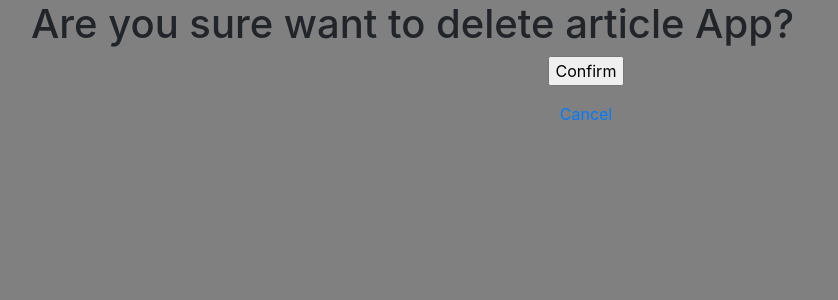
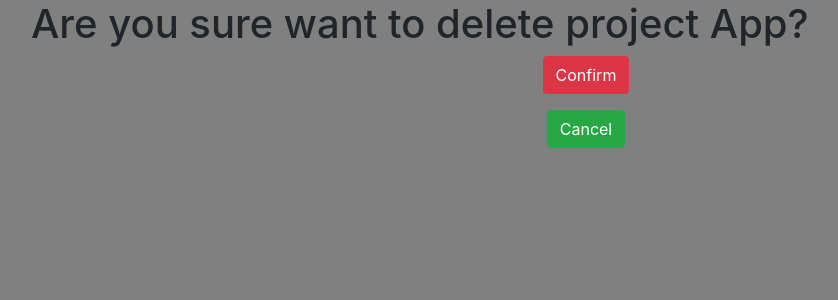
Before and after one commit to samatuulu/python_group_3_homework_49_bektursun_samatbek_uulu, a Django app: page /project/1/delete/ in a window 1280 px wide. Shown: the part 56-356 px from the top of the page, without its empty margins (54-892 px from the left). Run offline with Django 3.2, Linux system fonts and the light colour scheme; data comes from the database, SQL or seed files in the repository; some libraries are stand-ins or nearby versions.

Commit message:
Changed loging of deatil view and worked in other files to make better.

```diff
--- a/source/issuetracker/templates/partial/project_cu.html
+++ b/source/issuetracker/templates/partial/project_cu.html
@@ -12,4 +12,4 @@
     <p>{{ field }}</p>
 {% endfor %}
 
-<p><input type="submit" value="{{ button_text }}"></p>
+<p><input class="btn btn-success" type="submit" value="{{ button_text }}"></p>
--- a/source/issuetracker/templates/project/project_delete.html
+++ b/source/issuetracker/templates/project/project_delete.html
@@ -1,12 +1,12 @@
 {% extends 'base.html' %}
 
-{% block title %}Delete project{% endblock %}
+{% block title %}Delete Project{% endblock %}
 
 {% block content %}
-    <h1>Are you sure want to delete article {{ project }}?</h1>
+    <h1>Are you sure want to delete project {{ project }}?</h1>
     <form method="POST" action="{% url 'project_delete' project.pk %}" class="text-center">
         {% csrf_token %}
-        <p><input type="submit" value="Confirm"></p>
-        <p><a href="{% url 'project_detail' project.pk %}">Cancel</a></p>
+        <p><input type="submit" class="btn btn-danger" value="Confirm"></p>
+        <p><a class="btn btn-success" href="{% url 'project_detail' project.pk %}">Cancel</a></p>
     </form>
 {% endblock %}
--- a/source/issuetracker/templates/project/project_index.html
+++ b/source/issuetracker/templates/project/project_index.html
@@ -5,6 +5,7 @@
 {% endblock %}
 
 {% block content %}
+    <hr>
     {% for i in project %}
         <h6> {{i}} </h6>
         <div class="btn-group btn-group-toggle">
@@ -20,7 +21,10 @@
         </div>
     {% endfor %}
     <br/>
+    <div>
+    </div>
+    <hr/>
     <small>Add Project</small>
     <br/>
-    <a class="btn btn-success" class="nav-item nav-link" href="{% url 'project_create' %}">Add Project</a>
+    <a class="btn btn-success" href="{% url 'project_create' %}">Add Project</a>
 {% endblock %}
--- a/source/issuetracker/views/project_view.py
+++ b/source/issuetracker/views/project_view.py
@@ -1,3 +1,4 @@
+from django.shortcuts import get_object_or_404
 from django.urls import reverse, reverse_lazy
 from django.views.generic import ListView, DetailView, CreateView, UpdateView, DeleteView
 
@@ -16,9 +17,19 @@ class ProjectIndexView(ListView):
 class ProjectDetailView(DetailView):
     template_name = 'project/project_detail.html'
     pk_url_kwarg = 'pk'
+    model = Project
+    context_object_name = 'project'
 
-    def get_queryset(self):
-        return Project.objects.all()
+    def get_context_data(self, **kwargs):
+        obj = self.get_object()
+        context = super().get_context_data(**kwargs)
+        context[self.context_object_name] = obj
+        context['tasks'] = obj.task_project.all().order_by('-created_at')
+        return context
+
+    def get_object(self, queryset=None):
+        pk = self.kwargs.get(self.pk_url_kwarg)
+        return get_object_or_404(self.model, pk=pk)
 
 
 class ProjectCreateView(CreateView):
```
Also changed, not shown: source/issuetracker/templates/project/project_detail.html (+14 -5 lines).
